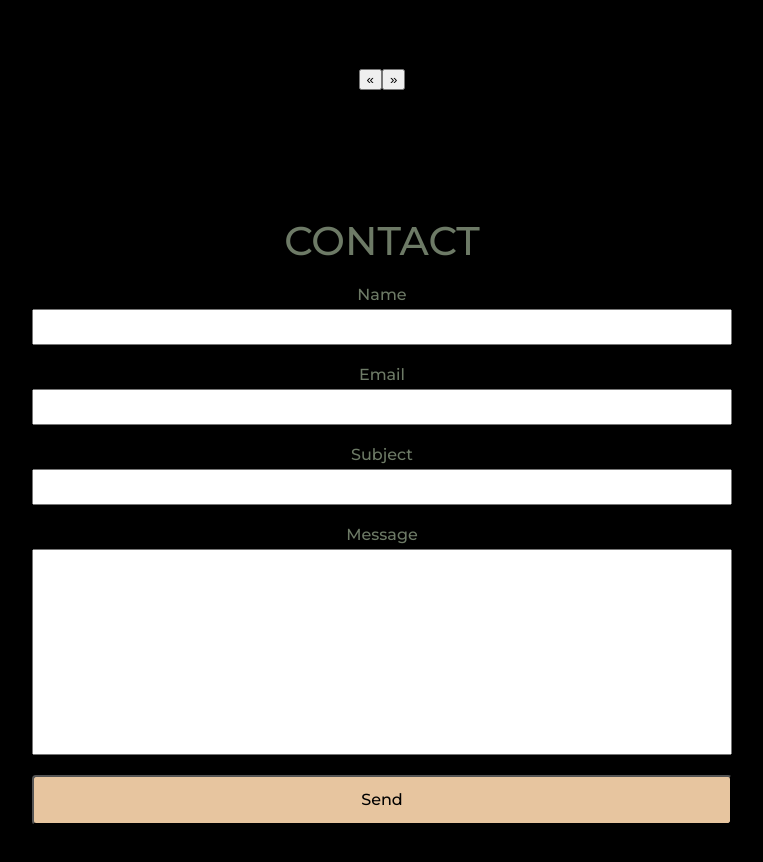
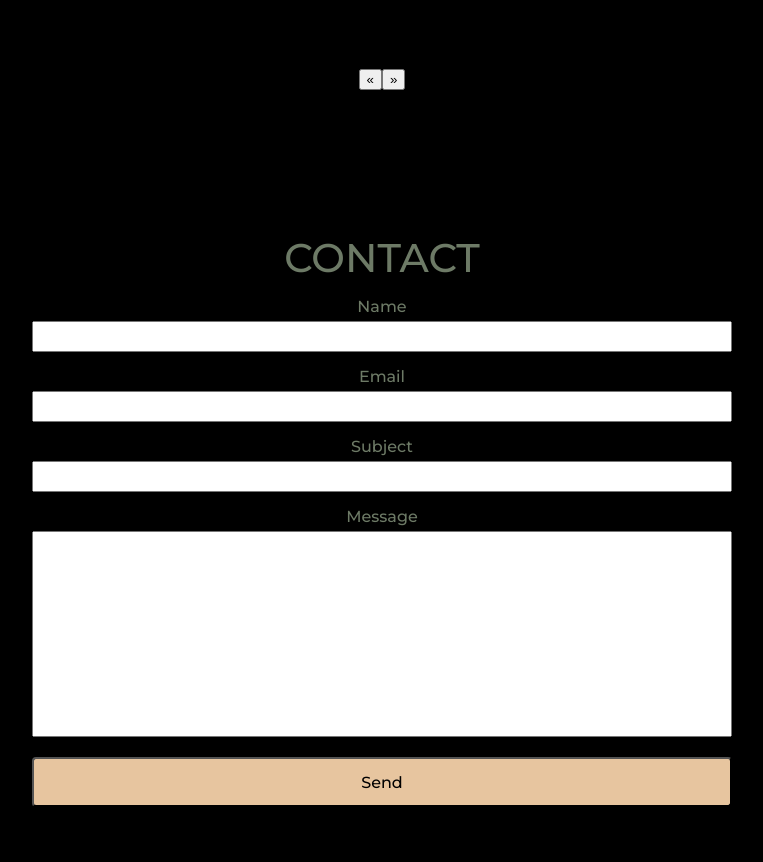
Before and after one commit to billyott/personal-site, a React (Create React App) app: page /contact in a window 1280 px wide. Shown: the part 2280-3142 px from the top of the page, without its empty margins (258-1021 px from the left). Built offline with nearby package versions, Linux system fonts and the light colour scheme.

Commit message:
update contact styling

```diff
--- a/src/components/contact-form.scss
+++ b/src/components/contact-form.scss
@@ -13,13 +13,13 @@
 
     &__label {
         font-weight: 500;
-        margin: 20px 0 5px 0;
+        margin: 15px 0 5px 0;
     }
 
     &__input {
         font-size: 1rem;
         font-family: 'Montserrat', sans-serif;
-        line-height: 30px;
+        line-height: 25px;
     }
 
 
--- a/src/components/contact.scss
+++ b/src/components/contact.scss
@@ -8,7 +8,7 @@
     flex-direction: column;
     justify-content: center;
     text-align: center;
-    margin: auto;
+    margin: 0 auto 30px auto;
 
     &__header {
         font-size: 2.5rem;
```
